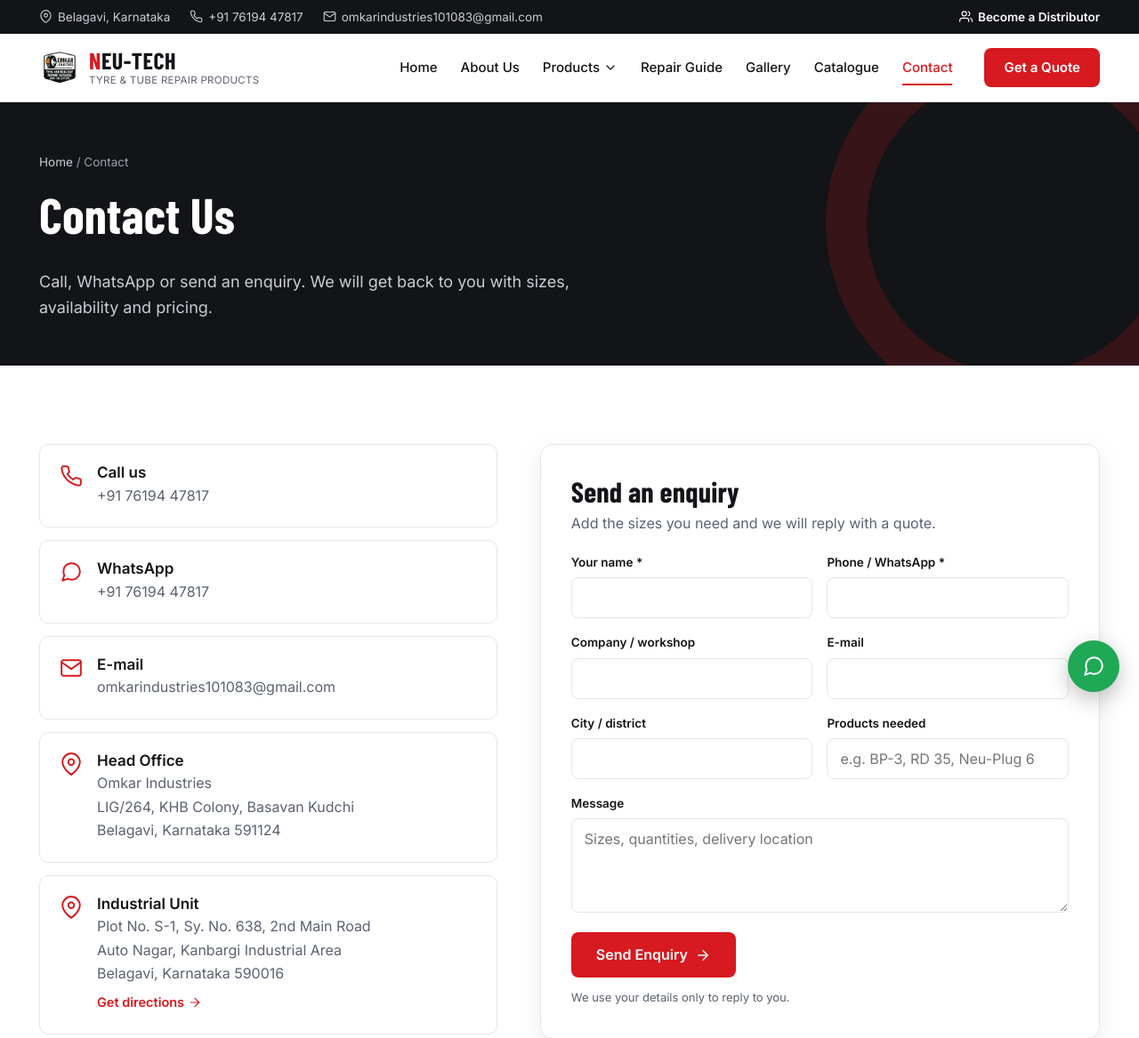
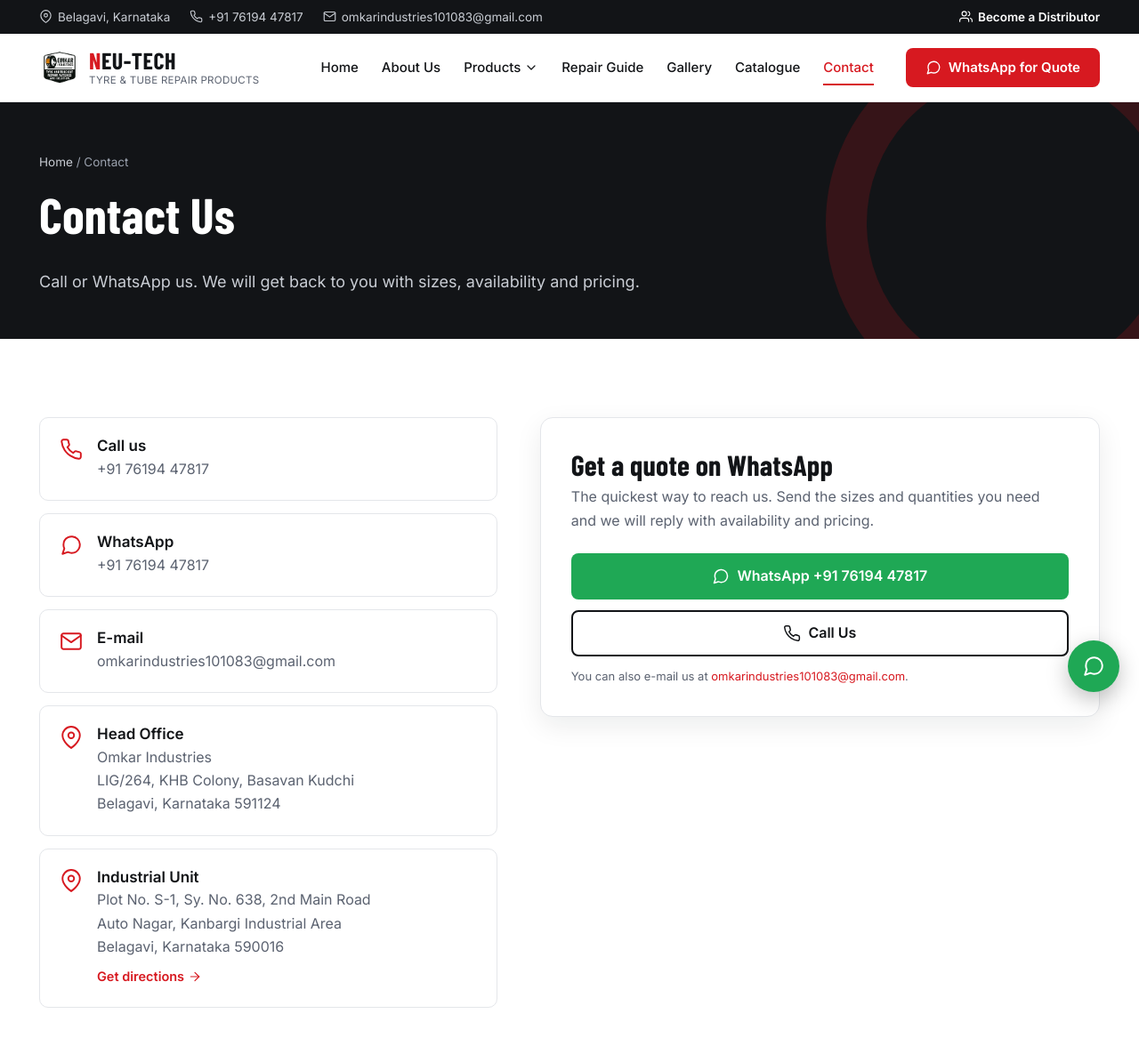
Before and after one commit to ShUbHaMHiReMaT/durane, a Flask app: page /contact in a window 1280 px wide. Shown: the top 1167 px of the page at 89% size. Run offline with Flask 3, Linux system fonts and the light colour scheme.

Commit message:
WhatsApp only: remove enquiry forms

```diff
--- a/gst_billing/static/site.css
+++ b/gst_billing/static/site.css
@@ -285,6 +285,10 @@ a.c-card:hover { border-color: var(--red); color: var(--text); }
 .link { display: inline-flex; align-items: center; gap: 4px; font-weight: 600; margin-top: 8px; font-size: 14.5px; }
 .form-card { background: #fff; border: 1px solid var(--line); border-radius: 14px; padding: 34px; box-shadow: var(--shadow); }
 .form-card h2 { font-size: 32px; margin-bottom: 4px; }
+.wa-actions { display: grid; gap: 12px; margin: 24px 0 8px; }
+.wa-actions .btn { width: 100%; }
+.wa-card .btn-red { background: #1fa855; }
+.wa-card .btn-red:hover { background: #178a45; }
 .form-grid { display: grid; grid-template-columns: 1fr 1fr; gap: 16px; margin: 20px 0 22px; }
 .form-grid label { display: flex; flex-direction: column; gap: 6px; font-size: 13.5px; font-weight: 600; color: var(--ink); }
 .form-grid .full { grid-column: 1 / -1; }
@@ -432,7 +436,7 @@ a.c-card:hover { border-color: var(--red); color: var(--text); }
   .lb-prev { left: calc(50% - 60px); }
   .lb-next { right: calc(50% - 60px); }
   .float-actions { display: none; }
-  .mobile-bar { display: grid; grid-template-columns: 1fr 1fr 1.3fr; position: fixed; left: 0; right: 0; bottom: 0; z-index: 45;
+  .mobile-bar { display: grid; grid-template-columns: 1fr 1.4fr; position: fixed; left: 0; right: 0; bottom: 0; z-index: 45;
     background: var(--ink); padding-bottom: env(safe-area-inset-bottom); box-shadow: 0 -4px 20px rgba(0, 0, 0, .2); }
   .mobile-bar a { display: flex; flex-direction: column; align-items: center; gap: 2px; padding: 9px 4px; color: #fff; font-size: 12.5px; font-weight: 600; }
   .mobile-bar a + a { border-left: 1px solid rgba(255, 255, 255, .1); }
--- a/gst_billing/static/site.js
+++ b/gst_billing/static/site.js
@@ -1,4 +1,4 @@
-// NEU-TECH website: mobile menu, enquiry basket, product search, lightbox, scroll effects
+// NEU-TECH website: mobile menu, product search, lightbox, scroll effects
 (() => {
   const $ = (s, el = document) => el.querySelector(s);
   const $$ = (s, el = document) => [...el.querySelectorAll(s)];
@@ -36,68 +36,6 @@
       e.preventDefault(); dd.classList.add("open");
     }
   });
-
-  // ---- enquiry basket: sizes the visitor picked, carried into the enquiry form
-  const KEY = "neutech-enquiry";
-  const load = () => { try { return JSON.parse(localStorage.getItem(KEY)) || []; } catch { return []; } };
-  const save = list => { try { localStorage.setItem(KEY, JSON.stringify(list)); } catch { /* private mode */ } };
-  let basket = load();
-  const refresh = () => {
-    $$(".basket-count").forEach(el => { el.hidden = !basket.length; el.textContent = basket.length; });
-    $$(".add-btn[data-add]").forEach(b => {
-      const on = basket.includes(b.dataset.add);
-      b.classList.toggle("added", on);
-      const label = b.querySelector(".add-label");
-      if (label) label.textContent = on ? "Added" : "Enquire";
-      b.setAttribute("aria-label", `${on ? "Remove" : "Add"} ${b.dataset.add} ${on ? "from" : "to"} enquiry`);
-    });
-    const field = $("#basket-field");
-    if (field && !field.value && basket.length) field.value = basket.join(", ");
-  };
-  document.addEventListener("click", e => {
-    const b = e.target.closest("[data-add]");
-    if (!b) return;
-    const item = b.dataset.add;
-    if (b.classList.contains("add-btn")) {
-      e.preventDefault();
-      basket = basket.includes(item) ? basket.filter(x => x !== item) : [...basket, item];
-    } else if (!basket.includes(item)) {
-      basket.push(item);
-    }
-    save(basket);
-    refresh();
-  });
-  // ---- enquiry forms: show the result passed back as ?sent=1 or ?error=<code>
-  const FORM_ERRORS = {
-    details: "Please enter your name and a valid phone number.",
-    email: "Please enter a valid e-mail address, or leave it empty.",
-    limit: "We have received several messages from you. Please call or WhatsApp us instead.",
-    blocked: "Your message could not be sent. Please call or WhatsApp us instead.",
-  };
-  const params = new URLSearchParams(location.search);
-  const form = $("[data-form]");
-  if (form) {
-    if (params.get("sent") === "1") {
-      form.hidden = true;
-      $("[data-form-done]").hidden = false;
-      if ($("#enquiry")) { basket = []; save(basket); }  // clear the basket once an enquiry has been sent
-    } else if (FORM_ERRORS[params.get("error")]) {
-      const err = $("[data-form-error]");
-      err.textContent = FORM_ERRORS[params.get("error")];
-      err.hidden = false;
-    }
-    form.addEventListener("submit", e => {  // quick check before sending
-      const name = form.elements.name.value.trim(), phone = form.elements.phone.value.replace(/\D/g, "");
-      if (!name || phone.length < 10) {
-        e.preventDefault();
-        const err = $("[data-form-error]");
-        err.textContent = FORM_ERRORS.details;
-        err.hidden = false;
-        err.scrollIntoView({ block: "center", behavior: "smooth" });
-      }
-    });
-  }
-  refresh();
 
   // ---- product search
   const search = $("#product-search");
--- a/gst_billing/templates/billing.html
+++ b/gst_billing/templates/billing.html
@@ -14,7 +14,6 @@
     <nav>
       <a href="#/" data-nav="dashboard">Bills</a>
       <a href="#/new" data-nav="new">New Bill</a>
-      <a href="#/enquiries" data-nav="enquiries">Enquiries <span class="count" id="enq-count" hidden></span></a>
       <a href="#/products" data-nav="products">Products</a>
       <a href="#/clients" data-nav="clients">Clients</a>
       <a href="#/settings" data-nav="settings">Settings</a>
--- a/gst_billing/templates/site/_form.html
+++ /dev/null
@@ -1,31 +0,0 @@
-{% from "site/_icons.html" import icon %}
-{# Enquiry form used on the contact and distributor pages. It posts to `action`; the thank-you and error
-   messages are shown from ?sent=1 / ?error=<code> by site.js, so the page also works as a static file. #}
-{% macro enquiry_form(action, data, error, sent, kind="enquiry") -%}
-<div class="form-done" data-form-done {{ '' if sent else 'hidden' }} role="status">
-  {{ icon("check", 36) }}
-  <h3>Thank you, we have received your {{ "application" if kind == "distributor" else "enquiry" }}.</h3>
-  <p>Our team will contact you on the phone number you gave. For anything urgent, call or WhatsApp
-     <a href="tel:+91{{ company.phone }}">{{ company.phone_display }}</a>.</p>
-</div>
-<form class="form" method="post" action="{{ action }}" novalidate data-form {{ 'hidden' if sent }}>
-  <p class="form-error" role="alert" data-form-error {{ '' if error else 'hidden' }}>{{ error or '' }}</p>
-  <div class="form-grid">
-    <label>Your name *<input name="name" required maxlength="100" autocomplete="name" value="{{ data.name or '' }}"></label>
-    <label>Phone / WhatsApp *<input name="phone" type="tel" inputmode="tel" required maxlength="20" autocomplete="tel" value="{{ data.phone or '' }}"></label>
-    <label>{{ "Firm / shop name *" if kind == "distributor" else "Company / workshop" }}<input name="company" maxlength="150" autocomplete="organization" value="{{ data.company or '' }}"></label>
-    <label>E-mail<input name="email" type="email" maxlength="150" autocomplete="email" value="{{ data.email or '' }}"></label>
-    <label>City / district<input name="city" maxlength="100" autocomplete="address-level2" value="{{ data.city or '' }}"></label>
-    {% if kind == "distributor" %}
-    <label>Area you can cover<input name="products" maxlength="300" placeholder="e.g. Belagavi and Dharwad districts" value="{{ data.products or '' }}"></label>
-    {% else %}
-    <label>Products needed<input name="products" id="basket-field" maxlength="500" placeholder="e.g. BP-3, RD 35, Neu-Plug 6" value="{{ data.products or '' }}"></label>
-    {% endif %}
-    <label class="full">{{ "About your business" if kind == "distributor" else "Message" }}
-      <textarea name="message" rows="4" maxlength="1000" placeholder="{{ 'Current business, shop or warehouse, brands you deal in' if kind == 'distributor' else 'Sizes, quantities, delivery location' }}">{{ data.message or '' }}</textarea></label>
-    <label class="hp" aria-hidden="true">Website<input name="website" tabindex="-1" autocomplete="off"></label>
-  </div>
-  <button class="btn btn-red btn-lg" type="submit">{{ "Submit Application" if kind == "distributor" else "Send Enquiry" }} {{ icon("arrow", 18) }}</button>
-  <p class="form-note">We use your details only to reply to you.</p>
-</form>
-{%- endmacro %}
--- a/gst_billing/templates/site/_spec.html
+++ b/gst_billing/templates/site/_spec.html
@@ -1,11 +1,11 @@
 {% from "site/_icons.html" import icon %}
-{# Size chart for one product family; enquire=True adds the "Enquire" buttons #}
+{# Size chart for one product family; enquire=True adds a WhatsApp button for each size #}
 {% macro spec_table(fam, rows, enquire=True) -%}
 <div class="table-scroll"><table class="spec">
   {% if fam.kind == "plug" %}
   <thead><tr><th>Product Code</th><th>Product</th><th>Plug Patch Size</th><th>Injury Size</th><th>Qty / Box</th>{% if enquire %}<th></th>{% endif %}</tr></thead>
   <tbody>{% for p in rows %}<tr><td><b>{{ p.code }}</b></td><td>{{ p.name }}</td><td>{{ p.size }}</td><td>{{ p.rating }}</td><td>{{ p.qty }}</td>
-    {% if enquire %}<td><button class="add-btn" data-add="{{ p.name }}">{{ icon("plus", 16) }}<span class="add-label">Enquire</span></button></td>{% endif %}</tr>{% endfor %}</tbody>
+    {% if enquire %}<td><a class="add-btn" href="{{ wa('Hello, please share the price and stock of NEU-TECH ' ~ p.name ~ ' (' ~ p.code ~ ').') }}" target="_blank" rel="noopener" aria-label="Ask about {{ p.name }} on WhatsApp">{{ icon("chat", 16) }}<span class="add-label">WhatsApp</span></a></td>{% endif %}</tr>{% endfor %}</tbody>
   {% else %}
   <thead>
     <tr><th colspan="2" class="th-group">Versa Cure</th><th colspan="2" class="th-group th-alt">Chemical Cure</th><th rowspan="2">Size (mm)</th><th rowspan="2">Ply Rating</th><th rowspan="2">Qty / Box</th>{% if enquire %}<th rowspan="2"></th>{% endif %}</tr>
@@ -13,7 +13,7 @@
   </thead>
   <tbody>{% for p in rows %}<tr><td>{{ p.code }}</td><td><b>{{ p.name }}</b>{% if p.crown %}<sup class="crown" title="Crown injury repair">*</sup>{% endif %}</td>
     <td>{{ p.chem_code }}</td><td>{{ p.chem_name }}</td><td>{{ p.size }}</td><td>{{ p.rating }}</td><td>{{ p.qty }}</td>
-    {% if enquire %}<td><button class="add-btn" data-add="{{ p.name }}">{{ icon("plus", 16) }}<span class="add-label">Enquire</span></button></td>{% endif %}</tr>{% endfor %}</tbody>
+    {% if enquire %}<td><a class="add-btn" href="{{ wa('Hello, please share the price and stock of NEU-TECH ' ~ p.name ~ ' (' ~ p.code ~ ').') }}" target="_blank" rel="noopener" aria-label="Ask about {{ p.name }} on WhatsApp">{{ icon("chat", 16) }}<span class="add-label">WhatsApp</span></a></td>{% endif %}</tr>{% endfor %}</tbody>
   {% endif %}
 </table></div>
 {% if fam.kind == "patch" and rows|selectattr("crown")|list %}<p class="muted small table-note">* Made specially for crown injury repairs.</p>{% endif %}
--- a/gst_billing/templates/site/base.html
+++ b/gst_billing/templates/site/base.html
@@ -67,7 +67,7 @@
       <a href="/contact" class="{{ 'on' if path == '/contact' }}">Contact</a>
       <a href="/distributor" class="nav-mobile-only {{ 'on' if path == '/distributor' }}">Become a Distributor</a>
     </nav>
-    <a class="btn btn-red header-cta" href="/contact#enquiry">Get a Quote</a>
+    <a class="btn btn-red header-cta" href="{{ wa('Hello Omkar Industries, I would like a quote for NEU-TECH repair patches.') }}" target="_blank" rel="noopener">{{ icon("chat", 18) }} WhatsApp for Quote</a>
     <button class="menu-btn" id="menu-btn" aria-label="Open menu" aria-expanded="false" aria-controls="nav">{{ icon("menu") }}</button>
   </div>
 </header>
@@ -78,11 +78,11 @@
   <div class="wrap cta-in">
     <div>
       <h2>Need patches for your workshop or dealership?</h2>
-      <p>Tell us what you need and we will reply with sizes, availability and pricing.</p>
+      <p>WhatsApp or call us with the sizes you need. We reply with availability and pricing.</p>
     </div>
     <div class="cta-actions">
-      <a class="btn btn-red btn-lg" href="/contact#enquiry">Send an Enquiry {{ icon("arrow", 18) }}</a>
-      <a class="btn btn-ghost-light btn-lg" href="https://wa.me/{{ company.whatsapp }}?text={{ 'Hello Omkar Industries, I would like to know about NEU-TECH repair patches.'|urlencode }}" target="_blank" rel="noopener">{{ icon("chat", 18) }} WhatsApp Us</a>
+      <a class="btn btn-red btn-lg" href="{{ wa('Hello Omkar Industries, I would like to know about NEU-TECH repair patches.') }}" target="_blank" rel="noopener">{{ icon("chat", 18) }} WhatsApp Us</a>
+      <a class="btn btn-ghost-light btn-lg" href="tel:+91{{ company.phone }}">{{ icon("phone", 18) }} {{ company.phone_display }}</a>
     </div>
   </div>
 </section>
@@ -124,12 +124,11 @@
 </footer>
 
 <div class="float-actions" aria-label="Quick contact">
-  <a class="fab fab-wa" href="https://wa.me/{{ company.whatsapp }}" target="_blank" rel="noopener" aria-label="Chat on WhatsApp">{{ icon("chat", 26) }}</a>
+  <a class="fab fab-wa" href="{{ wa() }}" target="_blank" rel="noopener" aria-label="Chat on WhatsApp">{{ icon("chat", 26) }}</a>
 </div>
 <nav class="mobile-bar" aria-label="Quick actions">
-  <a href="tel:+91{{ company.phone }}">{{ icon("phone", 20) }}<span>Call</span></a>
-  <a href="https://wa.me/{{ company.whatsapp }}" target="_blank" rel="noopener">{{ icon("chat", 20) }}<span>WhatsApp</span></a>
-  <a href="/contact#enquiry" class="mb-quote">{{ icon("clipboard", 20) }}<span>Get Quote <em class="basket-count" hidden></em></span></a>
+  <a href="tel:+91{{ company.phone }}">{{ icon("phone", 20) }}<span>Call Us</span></a>
+  <a href="{{ wa('Hello Omkar Industries, I would like a quote for NEU-TECH repair patches.') }}" target="_blank" rel="noopener" class="mb-quote">{{ icon("chat", 20) }}<span>WhatsApp for Quote</span></a>
 </nav>
 
 <div class="lightbox" id="lightbox" hidden>
--- a/gst_billing/templates/site/catalogue.html
+++ b/gst_billing/templates/site/catalogue.html
@@ -1,5 +1,5 @@
 {% extends "site/base.html" %}
-{% from "site/_spec.html" import spec_table, cure_cards %}
+{% from "site/_spec.html" import spec_table, cure_cards with context %}
 {% block title %}Product Catalogue | NEU-TECH Tyre & Tube Repair Products{% endblock %}
 {% block description %}Complete NEU-TECH product catalogue with size charts for BP bias patches, RD radial patches, Max Grip plug patches, chemicals and tools. Download the PDF.{% endblock %}
 {% block content %}
--- a/gst_billing/templates/site/contact.html
+++ b/gst_billing/templates/site/contact.html
@@ -1,13 +1,12 @@
 {% extends "site/base.html" %}
-{% from "site/_form.html" import enquiry_form with context %}
 {% block title %}Contact Us | Omkar Industries, Belagavi | NEU-TECH{% endblock %}
-{% block description %}Contact Omkar Industries, Belagavi, for NEU-TECH tyre repair patches. Call or WhatsApp {{ company.phone_display }}, or send an enquiry online.{% endblock %}
+{% block description %}Contact Omkar Industries, Belagavi, for NEU-TECH tyre repair patches. Call or WhatsApp {{ company.phone_display }}, or e-mail us.{% endblock %}
 {% block content %}
 <section class="page-hero">
   <div class="wrap">
     <nav class="crumbs"><a href="/">Home</a> / <span>Contact</span></nav>
     <h1>Contact Us</h1>
-    <p class="lead">Call, WhatsApp or send an enquiry. We will get back to you with sizes, availability and pricing.</p>
+    <p class="lead">Call or WhatsApp us. We will get back to you with sizes, availability and pricing.</p>
   </div>
 </section>
 
@@ -21,10 +20,14 @@
       <div class="c-card">{{ icon("pin", 26) }}<div><h3>Industrial Unit</h3><p>{{ company.address_lines|join("<br>")|safe }}</p>
         <a class="link" href="https://www.google.com/maps/search/?api=1&query={{ company.map_query|urlencode }}" target="_blank" rel="noopener">Get directions {{ icon("arrow", 16) }}</a></div></div>
     </div>
-    <div class="form-card" id="enquiry">
-      <h2>Send an enquiry</h2>
-      <p class="muted">Add the sizes you need and we will reply with a quote.</p>
-      {{ enquiry_form("/enquiry", data, error, sent) }}
+    <div class="form-card wa-card" id="enquiry">
+      <h2>Get a quote on WhatsApp</h2>
+      <p class="muted">The quickest way to reach us. Send the sizes and quantities you need and we will reply with availability and pricing.</p>
+      <div class="wa-actions">
+        <a class="btn btn-red btn-lg" href="{{ wa('Hello Omkar Industries, I would like a quote for NEU-TECH repair patches. Sizes and quantities: ') }}" target="_blank" rel="noopener">{{ icon("chat", 20) }} WhatsApp {{ company.phone_display }}</a>
+        <a class="btn btn-outline btn-lg" href="tel:+91{{ company.phone }}">{{ icon("phone", 20) }} Call Us</a>
+      </div>
+      <p class="form-note">You can also e-mail us at <a href="mailto:{{ company.email }}">{{ company.email }}</a>.</p>
     </div>
   </div>
 </section>
--- a/gst_billing/templates/site/products.html
+++ b/gst_billing/templates/site/products.html
@@ -1,5 +1,5 @@
 {% extends "site/base.html" %}
-{% from "site/_spec.html" import cure_cards %}
+{% from "site/_spec.html" import cure_cards with context %}
 {% block title %}Products | NEU-TECH Bias, Radial & Plug Repair Patches{% endblock %}
 {% block description %}Full NEU-TECH range: BP bias patches, RD radial patches for cars, trucks, tractors and earthmovers, Max Grip plug patches, chemicals and repair tools. Search every size.{% endblock %}
 {% block content %}
@@ -25,11 +25,11 @@
           <tr data-q="{{ (p.code ~ ' ' ~ p.name ~ ' ' ~ (p.chem_code or '') ~ ' ' ~ (p.chem_name or '') ~ ' ' ~ f.title ~ ' ' ~ p.name|replace('-', ' '))|lower }}">
             <td>{{ p.code }}</td><td><b>{{ p.name }}</b></td><td>{{ p.chem_name or "" }}</td><td>{{ p.size }}</td>
             <td><a href="/products/{{ f.slug }}">{{ f.title }}</a></td><td>{{ p.qty }}</td>
-            <td><button class="add-btn" data-add="{{ p.name }}">{{ icon("plus", 16) }}<span class="add-label">Enquire</span></button></td></tr>
+            <td><a class="add-btn" href="{{ wa('Hello, please share the price and stock of NEU-TECH ' ~ p.name ~ ' (' ~ p.code ~ ').') }}" target="_blank" rel="noopener" aria-label="Ask about {{ p.name }} on WhatsApp">{{ icon("chat", 16) }}<span class="add-label">WhatsApp</span></a></td></tr>
         {% endfor %}{% endfor %}
         </tbody>
       </table></div>
-      <p class="muted" id="no-results" hidden>No products match your search. <a href="/contact#enquiry">Ask us</a> and we will help.</p>
+      <p class="muted" id="no-results" hidden>No products match your search. <a href="{{ wa() }}" target="_blank" rel="noopener">Ask us on WhatsApp</a> and we will help.</p>
     </div>
 
     <div id="family-grid">
--- a/src/views.js
+++ b/src/views.js
@@ -20,7 +20,6 @@ export function billingPage(base) {
     <nav>
       <a href="#/" data-nav="dashboard">Bills</a>
       <a href="#/new" data-nav="new">New Bill</a>
-      <a href="#/enquiries" data-nav="enquiries">Enquiries <span class="count" id="enq-count" hidden></span></a>
       <a href="#/products" data-nav="products">Products</a>
       <a href="#/clients" data-nav="clients">Clients</a>
       <a href="#/settings" data-nav="settings">Settings</a>
```
Also changed, not shown: gst_billing/site_pages.py (+14 -46 lines), gst_billing/static/app.js (+1 -51 lines), gst_billing/templates/site/distributor.html (+7 -5 lines), gst_billing/templates/site/family.html (+4 -4 lines), src/enquiry.js (deleted, +0 -29 lines), src/router.js (+2 -7 lines), README.md.
